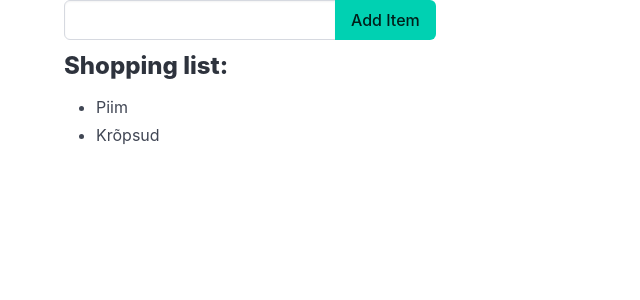
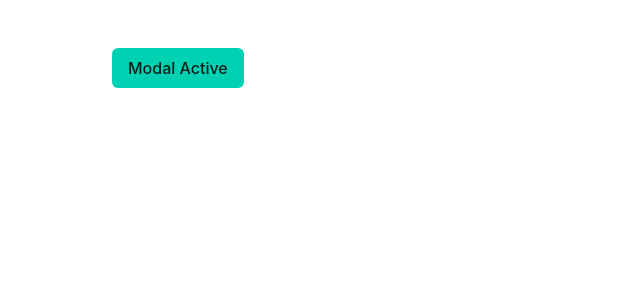
Before and after one commit to HannesTamm1/ta23alearnnode, a Vue app: page / in a window 1280 px wide. Shown: the top 300 px of the page, without its empty margins (0-640 px from the left). Built offline with nearby package versions, Linux system fonts and the light colour scheme.

Commit message:
Modal Activate

```diff
--- a/src/App.vue
+++ b/src/App.vue
@@ -1,41 +1,35 @@
 <script setup>
 import { ref } from 'vue';
 
-let message = ref('');
-let items = ref(['Piim', 'Krõpsud']);
 
-function addItem(){
-    if(message.value.trim() !== ''){
-        items.value.push(message.value.trim());
+let modalActive = ref(false);
+
+document.body.addEventListener('keydown', event => {
+    console.log(event);
+    if(event.key == 'Escape'){
+        modalActive.value = false;
     }
-    message.value = '';
-}
-
-
+});
 
 </script>
 
-
-
 <template>
     <div class="container">
-        <div class="field has-addons">
-            <div class="control">
-                <input class="input" type="text" v-model="message" @keypress.enter="addItem">
-            </div>
-            <div class="control">
-                <button class="button is-primary" @click="addItem">
-                    Add Item
-                </button>
-            </div>
+        <section class="section">
+            <button class="button is-primary" @click="modalActive=true"> Modal Active </button>
+        </section>
+    </div>
+
+    <div class="modal" :class="{ 'is-active': modalActive }">
+        <div class="modal-background" @click="modalActive=false"></div>
+        <div class="modal-content">
+            <p class="image is-4by3">
+                <img src="https://bulma.io/assets/images/placeholders/1280x960.png" alt="">
+            </p>
         </div>
-        <div class="content">
-            <h3>Shopping list:</h3>
-            <ul>
-                <li v-for="item in items">{{item}}</li>
-            </ul>
-        </div>
+        <button class="modal-close is-large" aria-label="close" @click="modalActive=false"></button>
     </div>
+
 </template>
 
 <style></style>
```
Also changed, not shown: src/itemList.vue (added, +15 -0 lines), src/pages/ToDo.vue (added, +47 -0 lines).
